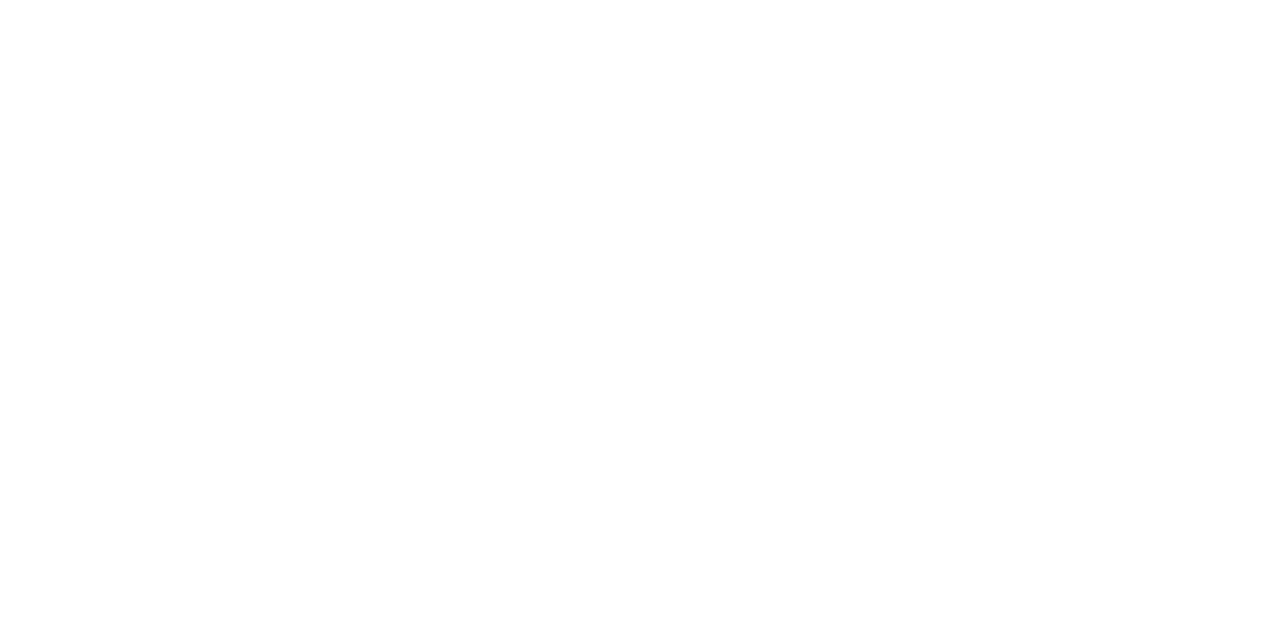
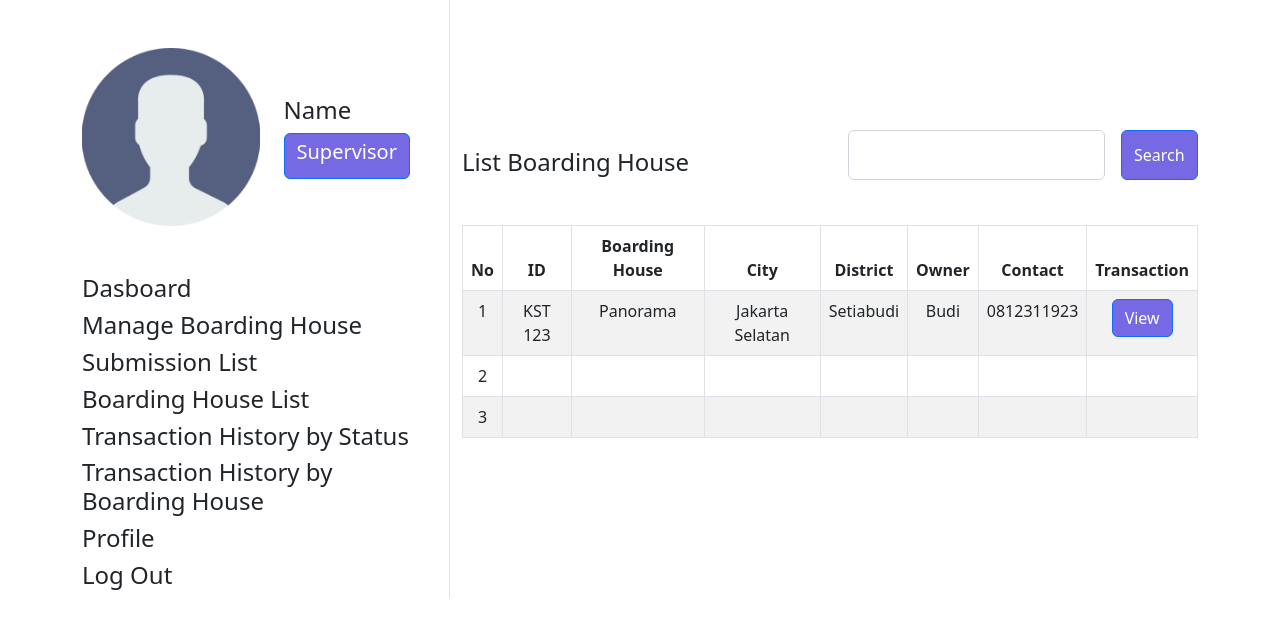
Before and after one commit to Alta-Immersive-Capstone-Project/FrontEnd_Admin, a React (Create React App) app: page /listkosan in a window 1280 px wide. Before the commit this address had no page. Shown: the top 628 px of the page. Built offline with nearby package versions, Linux system fonts and the light colour scheme.

Commit message:
Page listkosan Done

```diff
--- a/src/App.js
+++ b/src/App.js
@@ -6,6 +6,7 @@
 import ListPengajuan from "./pages/ListPengajuan";
 import MakeOffering from "./pages/MakeOffering";
 import RiwayatKosan from "./pages/RiwayatKosan";
+import ListKosan from "./pages/ListKosan";
 
 function App() {
   return (
@@ -16,6 +17,7 @@
           <Route path="/listPengajuan" element={<ListPengajuan />} />
           <Route path="/makeOffering" element={<MakeOffering />} />
           <Route path="/riwayatKosan" element={<RiwayatKosan />} />
+          <Route path="/listkosan" element={<ListKosan />} />
         </Routes>
       </BrowserRouter>
     </div>
--- /dev/null
+++ b/src/pages/ListKosan.jsx
@@ -0,0 +1,108 @@
+import React from "react";
+import user from "../images/user.png";
+import { Button, Form, FormControl, Table } from "react-bootstrap";
+import "../styles/listkosan.css";
+
+function ListKosan() {
+  return (
+    <div>
+      <div className="container">
+        <div className="row">
+          <div className="col-4 border-end">
+            <div className="mt-5 d-flex gap-4">
+              <img src={user} alt="User" className="w-50" />
+              <div className="mt-5">
+                <h4>Name</h4>
+                <Button className="btnPrint">
+                  <h5>Supervisor</h5>
+                </Button>
+              </div>
+            </div>
+
+            <div className="mt-5">
+              <h4>Dasboard</h4>
+              <h4>Manage Boarding House</h4>
+              <h4>Submission List</h4>
+              <h4>Boarding House List</h4>
+              <h4>Transaction History by Status</h4>
+              <h4>Transaction History by Boarding House</h4>
+              <h4>Profile</h4>
+              <h4>Log Out</h4>
+            </div>
+          </div>
+
+          <div className="col-8">
+            <div className="list-wraptitle">
+              <div className="list-title">
+                <h4 className="my-5">List Boarding House</h4>
+              </div>
+              <div className="list-search">
+                <div id="list-search2" className="d-flex gap-3 mb-4">
+                  <Form className="d-flex gap-3">
+                    <FormControl
+                      id="formControl"
+                      type="search"
+                      aria-label="Search"
+                    />
+                    <Button className="btnSearch">Search</Button>
+                  </Form>
+                </div>
+              </div>
+            </div>
+
+            <Table striped bordered hover>
+              <thead className="text-center">
+                <tr>
+                  <th>No</th>
+                  <th>ID</th>
+                  <th>Boarding House</th>
+                  <th>City</th>
+                  <th>District</th>
+                  <th>Owner</th>
+                  <th>Contact</th>
+                  <th>Transaction</th>
+                </tr>
+              </thead>
+              <tbody className="text-center">
+                <tr>
+                  <td>1</td>
+                  <td>KST 123</td>
+                  <td>Panorama</td>
+                  <td>Jakarta Selatan</td>
+                  <td>Setiabudi</td>
+                  <td>Budi</td>
+                  <td>0812311923</td>
+                  <td>
+                    <Button className="btnSearch">View</Button>
+                  </td>
+                </tr>
+                <tr>
+                  <td>2</td>
+                  <td></td>
+                  <td></td>
+                  <td></td>
+                  <td></td>
+                  <td></td>
+                  <td></td>
+                  <td></td>
+                </tr>
+                <tr>
+                  <td>3</td>
+                  <td></td>
+                  <td></td>
+                  <td></td>
+                  <td></td>
+                  <td></td>
+                  <td></td>
+                  <td></td>
+                </tr>
+              </tbody>
+            </Table>
+          </div>
+        </div>
+      </div>
+    </div>
+  );
+}
+
+export default ListKosan;
--- /dev/null
+++ b/src/styles/listkosan.css
@@ -0,0 +1,25 @@
+.list-wraptitle{
+    display: flex;
+    margin-top: 50px;
+}
+
+.list-search{
+    width:80vh;
+    display: flex;
+    justify-content: right;
+}
+
+#list-search2{
+    height: 50px;
+    width: 350px;
+    margin-top: 80px;
+}
+
+.list-title{
+    width: 40vh;
+    margin-top: 50px;
+}
+
+.btnSearch {
+    background-color: #7669e4 !important;
+  }
```
Also changed, not shown: 1 other file (tests, documents, lock files or other folders).
